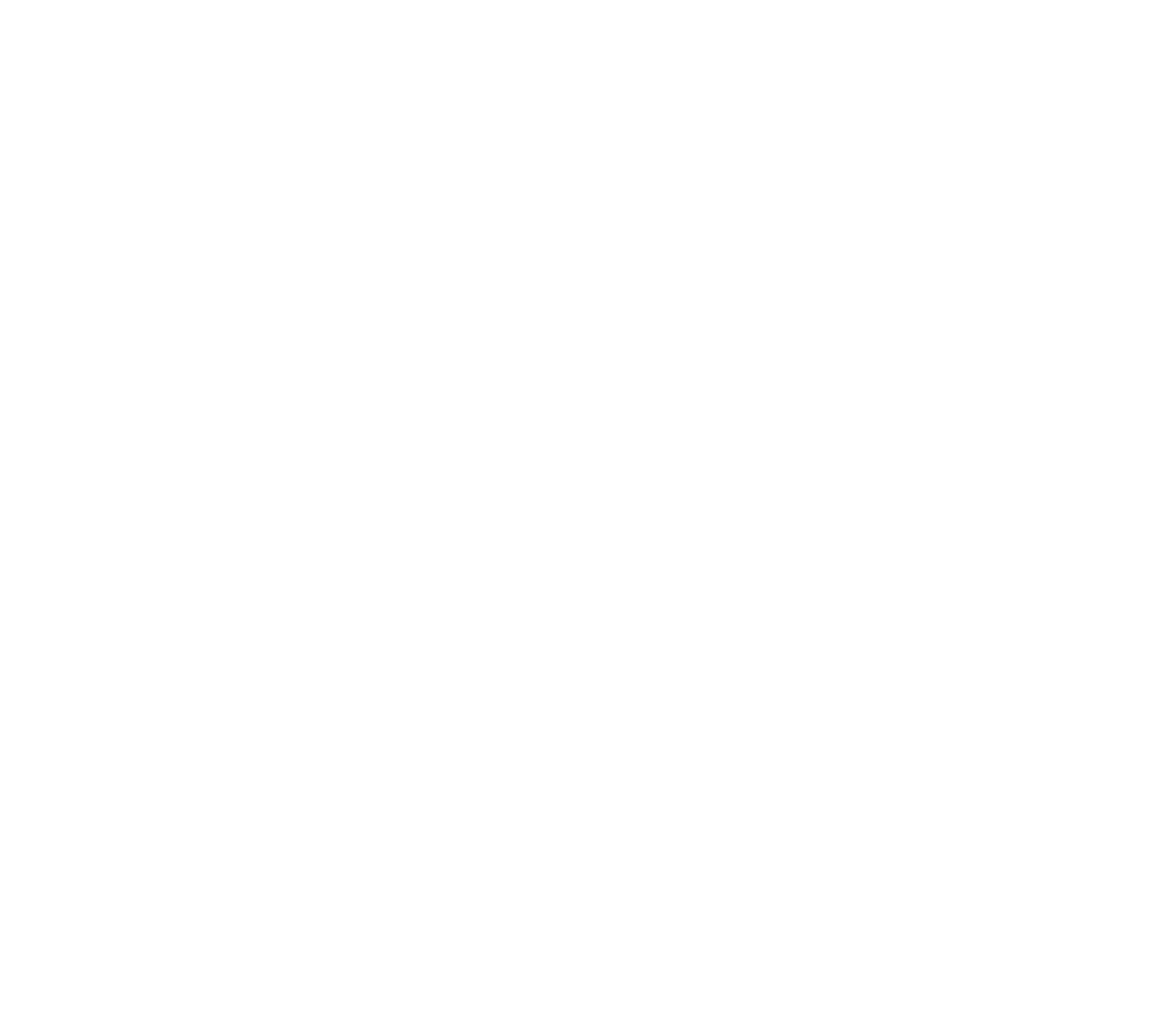
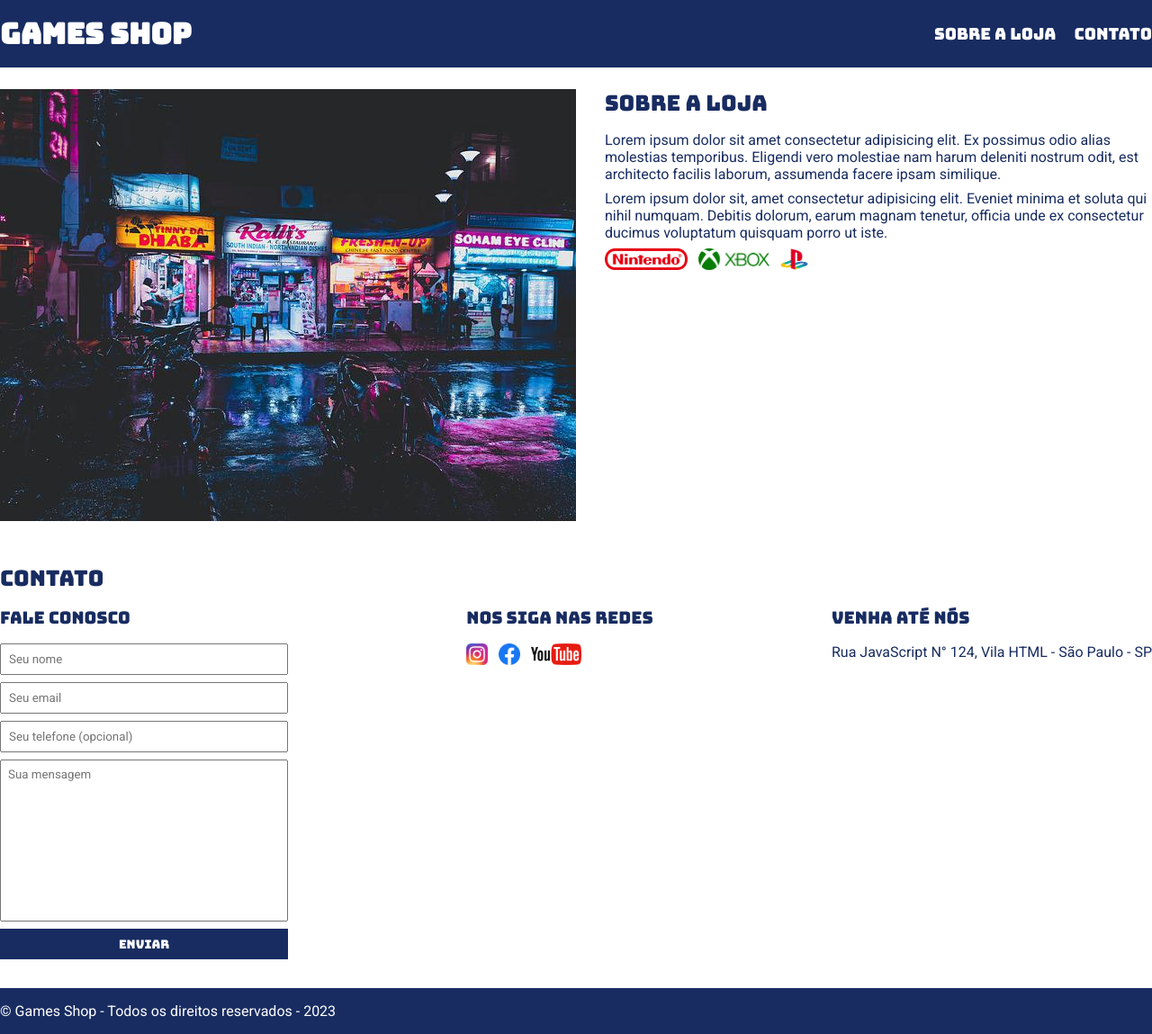
Before and after one commit to viniq1/curso-ebac-frontend, a plain HTML site: page Game Shop/index.html in a window 1280 px wide. Shown: the whole page at 90% size. Before the commit the page ends 800 px from the top, so only its background shows below. Drawn offline with Linux system fonts and the light colour scheme.

Commit message:
montagem do site

```diff
--- a/Game Shop/index.html
+++ b/Game Shop/index.html
@@ -1,11 +1,106 @@
 <!DOCTYPE html>
-<html lang="en">
+<html lang="pt-br">
 <head>
     <meta charset="UTF-8">
+    <meta http-equiv="x-ua-compatible" content="ie=edge">
     <meta name="viewport" content="width=device-width, initial-scale=1.0">
-    <title>Document</title>
+    <title>Games Shop | A sua loja de games</title>
+    <link rel="stylesheet" href="./main.css">
+    <link rel="preconnect" href="https://fonts.googleapis.com">
+    <link rel="preconnect" href="https://fonts.gstatic.com" crossorigin>
+    <link href="https://fonts.googleapis.com/css2?family=Bungee&family=Roboto&display=swap" rel="stylesheet">
 </head>
 <body>
+    <header>
+        <div class="container">
+            <h1>
+                Games Shop
+            </h1>
+            <nav>
+                <ul>
+                    <li>
+                        <a href="#about">Sobre a loja</a>
+                    </li>
+                    <li>
+                        <a href="#contact">Contato</a>
+                    </li>
+                </ul>
+            </nav>
+        </div>
+    </header>
 
+    <section id="about">
+        <div class="container">
+            <img class="store-front" src="./images/loja.jpg" alt="Fachada da loja Games Shop"/>
+            <div>
+                <h2>Sobre a loja</h2>
+                <p>
+                    Lorem ipsum dolor sit amet consectetur adipisicing elit. Ex possimus odio alias molestias temporibus. Eligendi vero molestiae nam harum deleniti nostrum odit, est architecto facilis laborum, assumenda facere ipsam similique.
+                </p>
+                <p>
+                    Lorem ipsum dolor sit, amet consectetur adipisicing elit. Eveniet minima et soluta qui nihil numquam. Debitis dolorum, earum magnam tenetur, officia unde ex consectetur ducimus voluptatum quisquam porro ut iste.
+                </p>
+                <ul class="brands-list">
+                    <li>
+                        <img src="images/nintendo.png" alt="Logo da Nintendo"/>
+                        <img src="images/xbox.png" alt="Logo do Xbox"/>
+                        <img src="images/playstation.png" alt="Logo da Playstation"/>
+                    </li>
+                </ul>
+            </div>
+        </div>
+    </section>
+
+    <section id="contact">
+        <div class="container">
+            <h2>Contato</h2>
+            <div class="contact-methods">
+                <div>
+                    <h3>Fale conosco</h3>
+                    <form>
+                        <input type="text" placeholder="Seu nome" required/>
+                        <input type="email" placeholder="Seu email" required/>
+                        <input type="tel" placeholder="Seu telefone (opcional)" />
+                        <textarea placeholder="Sua mensagem" required></textarea>
+                        <button type="submit">Enviar</button>
+                    </form>
+                </div>
+                <div>
+                    <h3>Nos siga nas redes</h3>
+                    <ul class="social-links">
+                        <li>
+                            <a href="#" title="Siga-nos no instagram">
+                                <img src="./images/instagram.png" alt="Instagram"/>
+                            </a>
+                        </li>
+                        <li>
+                            <a href="#" title="Siga-nos no Facebook">
+                                <img src="./images/facebook.png" alt="Facebook"/>
+                            </a>
+                        </li>
+                        <li>
+                            <a href="#" title="Visite nosso canal no Youtube">
+                                <img src="./images/youtube.png" alt="youtube"/>
+                            </a>
+                        </li>
+                    </ul>
+                </div>
+                <div>
+                    <h3>Venha até nós</h3>
+                    <p>
+                        Rua JavaScript N° 124, Vila HTML - São Paulo - SP
+                    </p>
+                </div>
+            </div>
+        </div>
+    </section>
+
+    <footer>
+        <div class="container">
+            <p>
+                &copy; Games Shop - Todos os direitos reservados - 2023
+            </p>
+        </div>
+    </footer>
 </body>
 </html>
--- /dev/null
+++ b/Game Shop/main.css
@@ -0,0 +1,135 @@
+* {
+    margin: 0;
+    padding: 0;
+    box-sizing: border-box;
+}
+
+body, input, textarea {
+    font-family: 'Roboto', sans-serif;
+}
+
+header {
+    padding: 16px 0;
+    background-color: #182c61;
+    color: white;
+}
+
+header, section h2, section h3, form button {
+    font-family: 'Bungee', cursive;
+    font-weight: normal;
+}
+
+header nav li {
+    display: inline;
+    margin-left: 16px;
+    font-size: 18px;
+}
+
+header nav li a {
+    color: white;
+    text-decoration: none;
+}
+
+.container  {
+    max-width: 1280px;
+    width: 100%;
+    margin: 0 auto;
+}
+
+header .container, section .container {
+    display: flex;
+    align-items: center;
+    justify-content: space-between;
+}
+
+.brands-list img {
+    height: 24px;
+    margin-right: 8px;
+}
+
+.brands-list li {
+    display: inline;
+}
+
+section .container {
+    align-items: flex-start;
+}
+
+section {
+    padding: 24px 0;
+}
+
+section h2 {
+    margin-bottom: 16px;
+}
+
+section {
+    color: #182c61;
+}
+
+section p {
+    margin-bottom: 8px;
+}
+
+.store-front {
+    margin-right: 32px;
+}
+
+.social-links img {
+    height: 24px;
+}
+
+.social-links li {
+    display: inline;
+    margin-right: 8px;
+}
+
+.social-links li a {
+    text-decoration: none;
+}
+
+#contact .container {
+    display: block;
+}
+
+.contact-methods {
+    display: flex;
+    justify-content: space-between;
+}
+
+form input, form textarea, form button {
+    display: block;
+    width: 320px;
+    margin-bottom: 8px;
+    padding: 8px;
+}
+
+form textarea {
+    resize: none;
+    height: 180px;
+}
+
+section h3 {
+    margin-bottom: 16px;
+}
+
+form button {
+    background-color: #182c61;
+    color: white;
+    border: none;
+    cursor: pointer;
+}
+
+form button:hover {
+    background-color: #314e9e;
+}
+
+input:focus, textarea:focus {
+    outline-color: #182c61;
+}
+
+footer {
+    background-color: #182c61;
+    color: white;
+    padding: 16px 0;
+}
```
Also changed, not shown: Game Shop/images/facebook.png (added), Game Shop/images/instagram.png (added), Game Shop/images/loja.jpg (added), Game Shop/images/nintendo.png (added), Game Shop/images/playstation.png (added), Game Shop/images/xbox.png (added), Game Shop/images/youtube.png (added).
